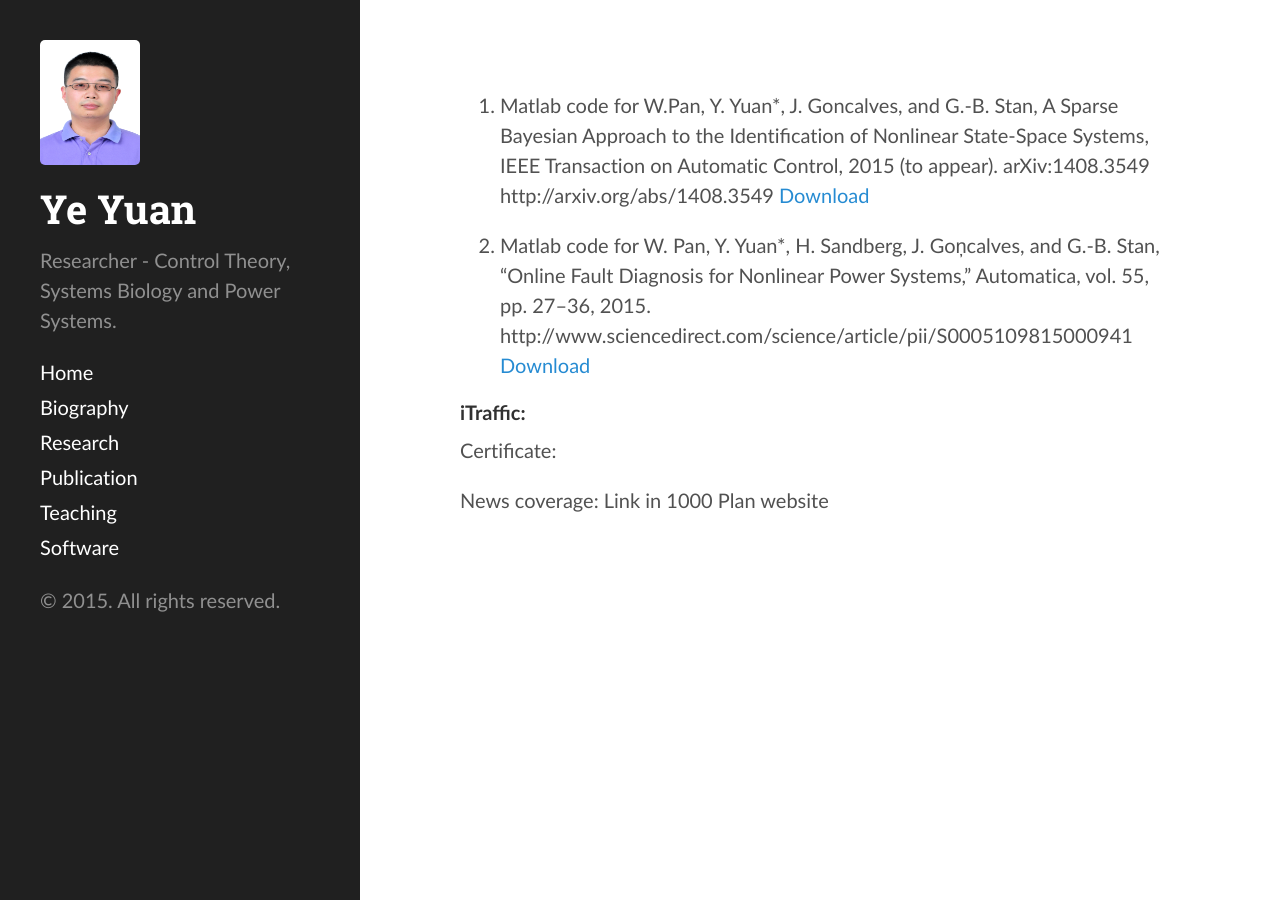
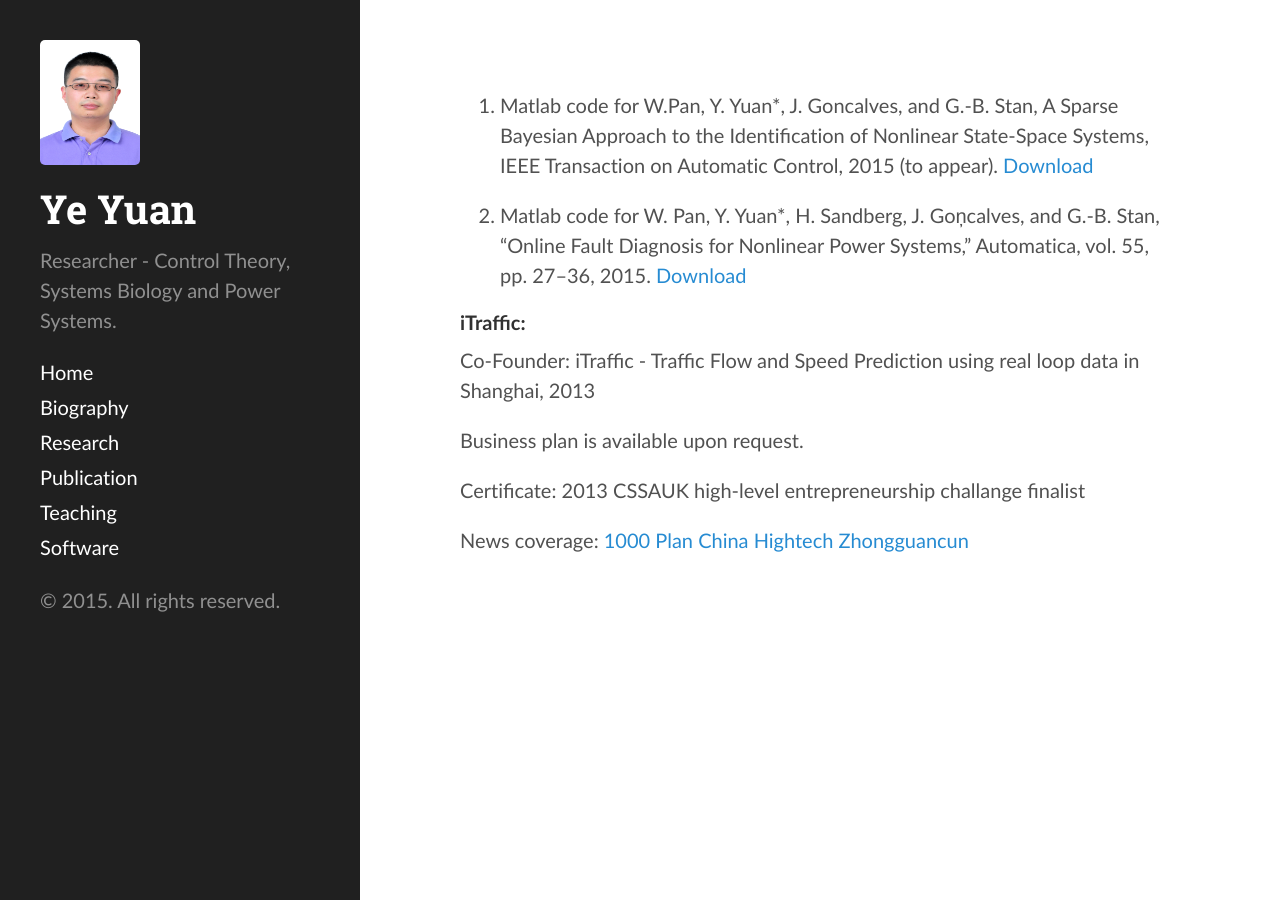
Before and after one commit to yy311/yy311.github.io, a Jekyll site: the page built from software.md, in a window 1280 px wide. Built offline with Jekyll 4.4.1, drawn with Linux system fonts in a browser that asks for light colours.

Commit message:
Update software.md

```diff
--- a/software.md
+++ b/software.md
@@ -2,22 +2,18 @@
 layout: page
 ---
 
-1. Matlab code for W.Pan, Y. Yuan*, J. Goncalves, and G.-B. Stan, A Sparse Bayesian Approach to the Identification of Nonlinear State-Space Systems, IEEE Transaction on Automatic Control, 2015 (to appear). arXiv:1408.3549 http://arxiv.org/abs/1408.3549
-[Download](hybrid.eecs.berkeley.edu/~yeyuan/id1.zip)
+1. Matlab code for W.Pan, Y. Yuan*, J. Goncalves, and G.-B. Stan, A Sparse Bayesian Approach to the Identification of Nonlinear State-Space Systems, IEEE Transaction on Automatic Control, 2015 (to appear). [Download](http://hybrid.eecs.berkeley.edu/~yeyuan/id1.zip)
 
 
-2. Matlab code for W. Pan, Y. Yuan*, H. Sandberg, J. Goņcalves, and G.-B. Stan, “Online Fault Diagnosis for Nonlinear Power Systems,” Automatica, vol. 55, pp. 27–36, 2015. http://www.sciencedirect.com/science/article/pii/S0005109815000941
-[Download](hybrid.eecs.berkeley.edu/~yeyuan/id2.zip)
+2. Matlab code for W. Pan, Y. Yuan*, H. Sandberg, J. Goņcalves, and G.-B. Stan, “Online Fault Diagnosis for Nonlinear Power Systems,” Automatica, vol. 55, pp. 27–36, 2015. [Download](http://hybrid.eecs.berkeley.edu/~yeyuan/id2.zip)
 
 
 #### iTraffic:
 
+Co-Founder: iTraffic - Traffic Flow and Speed Prediction using real loop data in Shanghai, 2013
 
+Business plan is available upon request.
 
+Certificate: 2013 CSSAUK high-level entrepreneurship challange finalist
 
-Certificate:
-
-
-
-
-News coverage: Link in 1000 Plan website
+News coverage: [1000 Plan](http://www.1000plan.org/qrjh/article/39132) [China Hightech](http://www.chinahightech.com/html/1271/2013/0730/150229.html) [Zhongguancun](http://www.zgc.gov.cn/jsrctq/hwllcdt/91654.htm)
```
